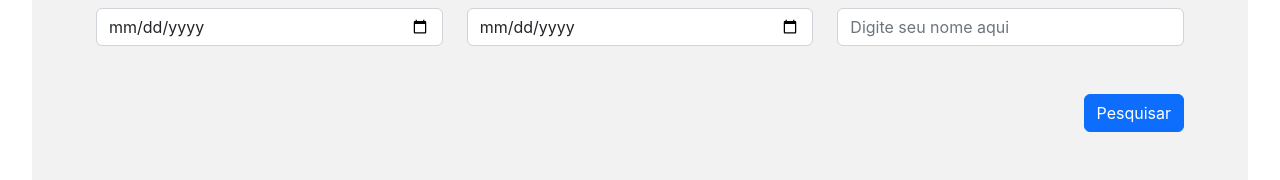
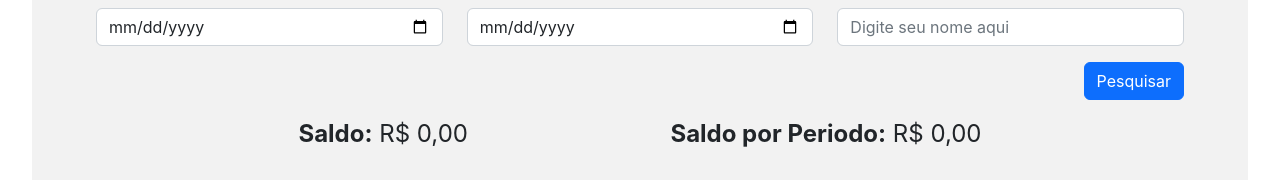
Before and after one commit to israeldouglas25/Supera_Desafio_5_FrontEnd, a React (Create React App) app: page / in a window 1280 px wide. Shown: the part 246-426 px from the top of the page. Built offline with nearby package versions, Linux system fonts and the light colour scheme; no server answers.

Commit message:
Retirando o type=button da classe botão que não permitia pegar os dados

```diff
--- a/src/App.js
+++ b/src/App.js
@@ -3,16 +3,16 @@ import Formulario from './Components/Formulario';
 
 function App() {
 
-  const [transferencias, setTransferencias] = useState([])
+  const [dados, setDados] = useState('')
 
-  const listaTransferencia = (transferencia) => {
-    console.log(transferencia)
-    setTransferencias([...transferencias, transferencia])
+  const pegarDados = (dado) => {
+    console.log(dado)
+    setDados(...dados, dado)
   }
 
   return (
     <div>
-      <Formulario aoEvent={transferencia => listaTransferencia(transferencia)} />
+      <Formulario aoEvent={dado => pegarDados(dado)} />
     </div>
   );
 }
--- a/src/Components/Botao/index.jsx
+++ b/src/Components/Botao/index.jsx
@@ -1,7 +1,7 @@
 
 const Botao = (props) => {
     return (
-        <button type="button" className="btn btn-primary">
+        <button className="btn btn-primary">
             {props.children}
         </button>
     )
--- a/src/Components/Formulario/index.jsx
+++ b/src/Components/Formulario/index.jsx
@@ -1,6 +1,6 @@
 import { useState } from "react";
 import Botao from "../Botao";
-import Campotexto from "../CampoData";
+import Campotexto from "../CampoTexto";
 import Transferencias from "../Transferencias";
 import './Formulario.css'
 
@@ -12,11 +12,14 @@ const Formulario = (props) => {
 
     const aoSalvar = (event) => {
         event.preventDefault()
-        props.aoEvent([
+        props.aoEvent({
             dataInicio,
             dataFim,
             nome
-        ])
+        })
+        setNome('');
+        setDataInicio('');
+        setDataFim('');
     }
 
     return (
@@ -43,12 +46,13 @@ const Formulario = (props) => {
                     <div className='col'>
                         <Campotexto
                             label='Nome do operador'
+                            type='text'
                             placeholder='Digite seu nome aqui'
                             valor={nome}
                             aoAlterado={valor => setNome(valor)}
                         />
                     </div>
-                    <div className="d-flex justify-content-end my-5">
+                    <div className="d-flex justify-content-end my-3">
                         <Botao>
                             Pesquisar
                         </Botao>
```
Also changed, not shown: src/Components/CampoTexto/index.jsx (renamed from src/Components/CampoData/index.jsx).
